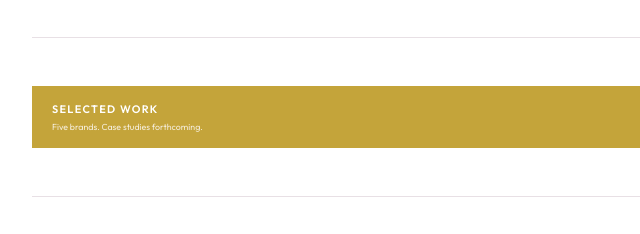
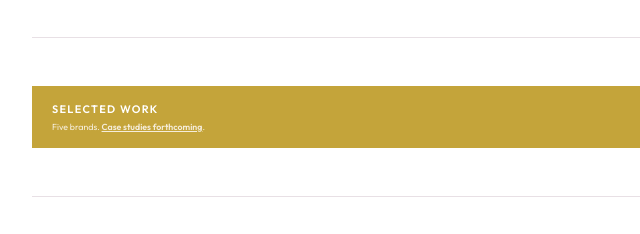
Before and after one commit to jeanniejoshi/portfolio-consumer-leadership, a plain HTML site: page index.html in a window 1280 px wide. Shown: the part 1785-2019 px from the top of the page, 210-850 px from the left. Drawn offline with nearby package versions, Linux system fonts and the light colour scheme; a web font is replaced by a local one.

Commit message:
Update index.html

```diff
--- a/index.html
+++ b/index.html
@@ -377,7 +377,7 @@ a:focus-visible,button:focus-visible{outline:2px solid var(--accent);outline-off
 <div style="display:flex;justify-content:space-between;align-items:center;padding:.85rem 1.25rem;background:#C4A43A;cursor:pointer">
 <div>
 <div style="font-size:.68rem;font-weight:600;text-transform:uppercase;letter-spacing:.12em;color:var(--white)">Selected Work</div>
-<div style="font-size:.55rem;color:#F5EDDA;margin-top:.1rem">Five brands. Case studies forthcoming.</div>
+<div style="font-size:.55rem;color:#F5EDDA;margin-top:.1rem">Five brands. <a href="selected-works.html" style="color:inherit;text-decoration:underline;font-weight:700">Case studies forthcoming</a>.</div>
 </div>
 <svg viewBox="0 0 16 16" style="width:16px;height:16px;color:var(--white);transition:transform .2s" class="sw-chev"><polyline points="3 6 8 11 13 6" fill="none" stroke="currentColor" stroke-width="2" stroke-linecap="round" stroke-linejoin="round"/></svg>
 </div>
```
